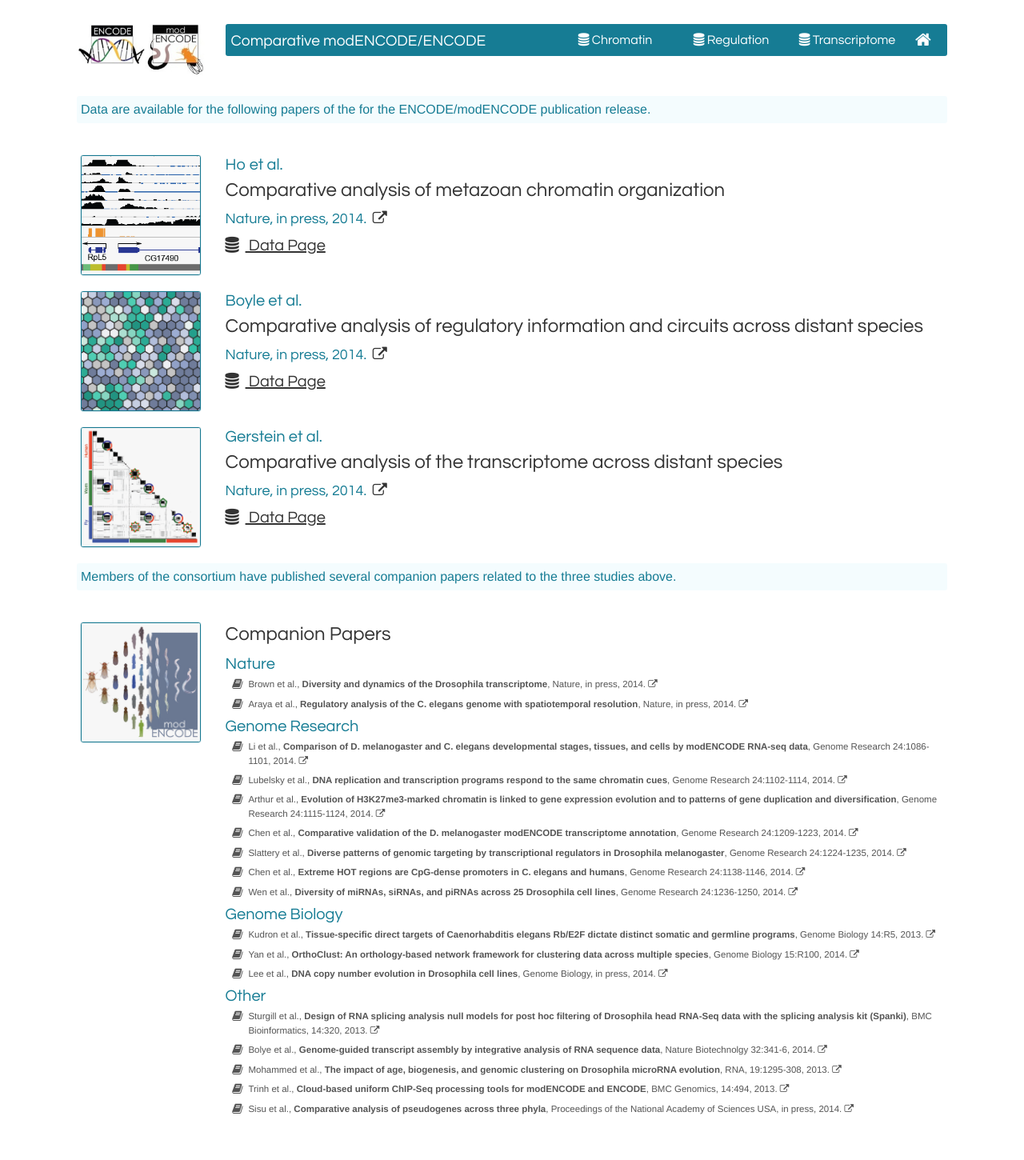
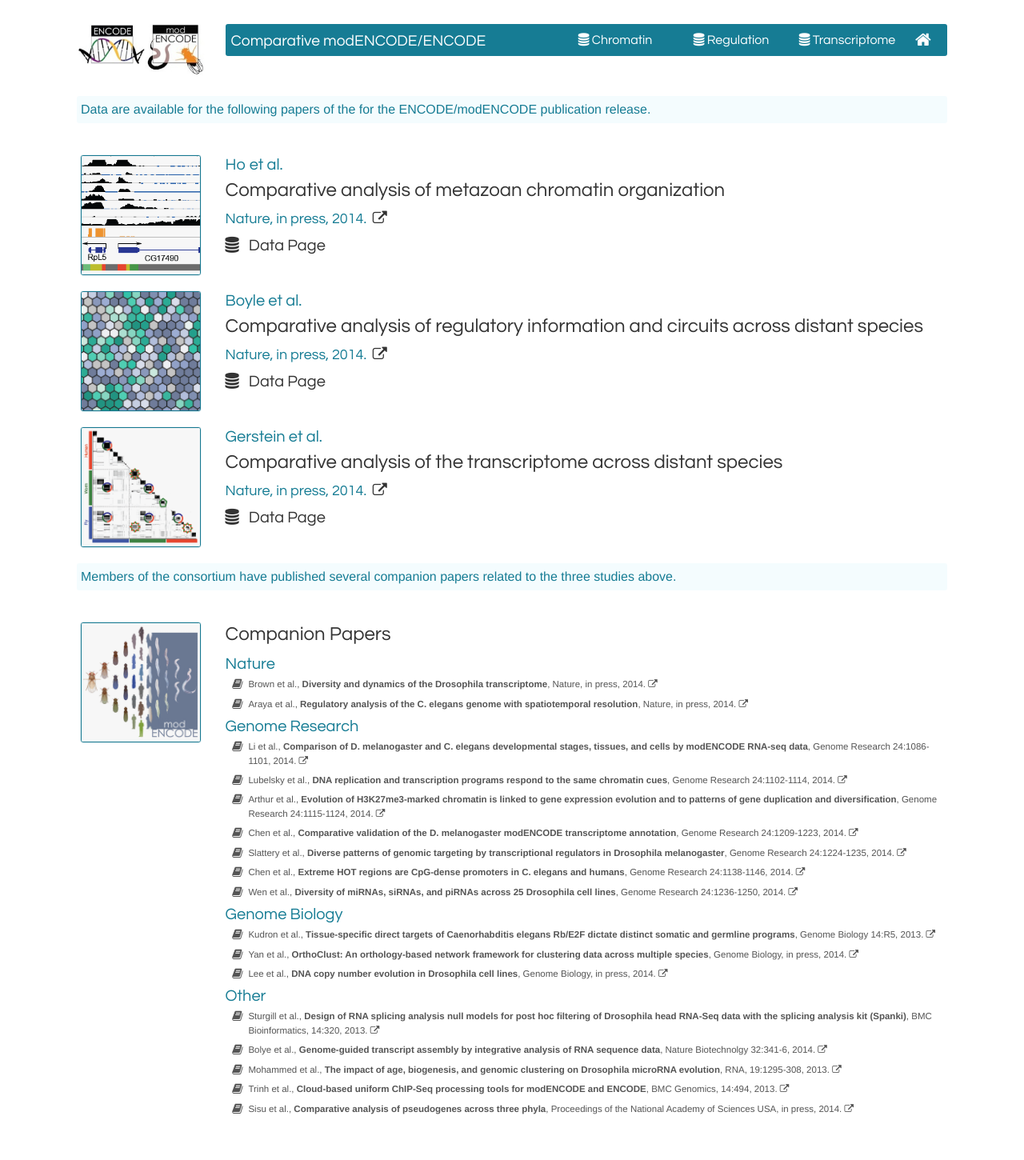
Before and after one commit to parklab/comparative-website, a Jekyll site: the page built from index.html, in a window 1280 px wide. Shown: the whole page at 80% size. Built offline with Jekyll 4.4.1, drawn with Linux system fonts in a browser that asks for light colours; nearby versions of some CDN libraries; a style sheet for code colours, icons or effects is not loaded.

Commit message:
Removed underline in header links.

```diff
--- a/_data/publications/3_genome_biology.yml
+++ b/_data/publications/3_genome_biology.yml
@@ -8,7 +8,7 @@ papers:
     type: companion
   - authors: Yan et al.
     title: "OrthoClust: An orthology-based network framework for clustering data across multiple species"
-    meta: "Genome Biology 15:R100, 2014"
+    meta: "Genome Biology, in press, 2014" #" 15:R100, 2014"
     url:
     type: companion
   - authors: Lee et al.
--- a/css/site.scss
+++ b/css/site.scss
@@ -25,6 +25,10 @@ $desktop: new-breakpoint(min-width 850px);
 header {
   display: block;
   margin-bottom: 50px;
+
+  a {
+    text-decoration: none;
+  }
 }
 
 @mixin box-shadow($top, $left, $blur, $color, $inset:"") {
@@ -210,6 +214,7 @@ section {
 
     a {
       color: $primary-contrast-color;
+      text-decoration: none;
     }
   }
 
@@ -234,6 +239,12 @@ section {
     @include span-columns(10);
     @include omega;
     margin-bottom: 40px;
+
+    h1, h2, h3 {
+      a {
+        text-decoration: none;
+      }
+    }
 
     h1 {
       font-family: $header-font-family;
```
Lines whose indentation alone changed are shown as unchanged.
